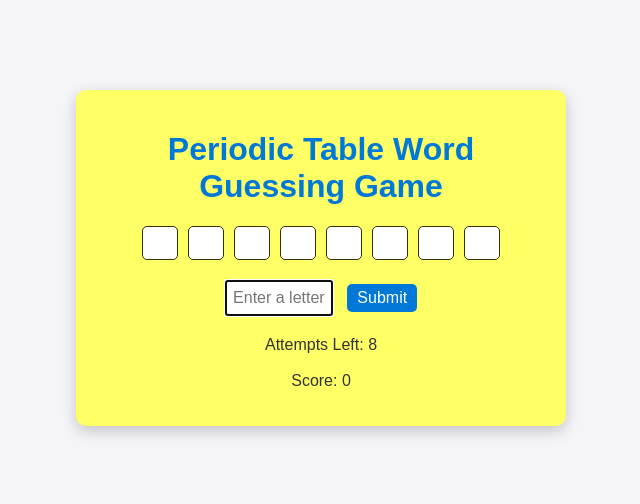
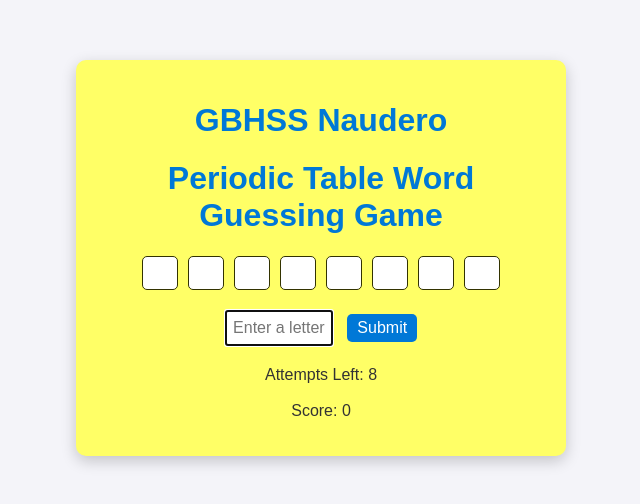
Before and after one commit to safdarhussainmangnejo/science-game, a plain HTML site: page index.html in a window 1280 px wide. Shown: the part 142-646 px from the top of the page, without its empty margins (319-959 px from the left). Drawn offline with Linux system fonts and the light colour scheme.

Commit message:
added school name

```diff
--- a/index.html
+++ b/index.html
@@ -8,6 +8,7 @@
 </head>
 <body>
   <div class="game-container">
+    <h1>GBHSS Naudero</h1>
     <h1>Periodic Table Word Guessing Game</h1>
     <div id="word-container" class="word-container"></div>
     <div class="input-section">
```
